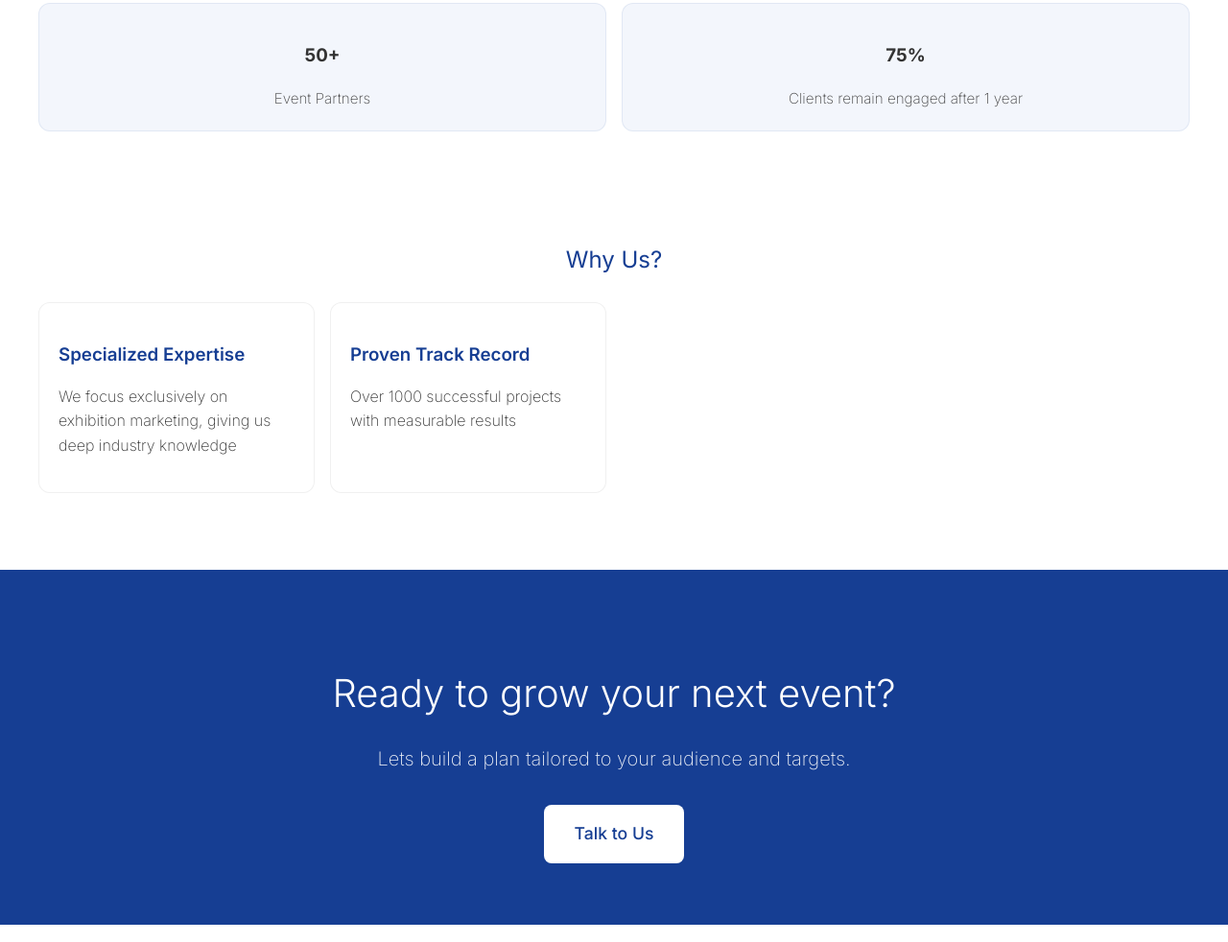
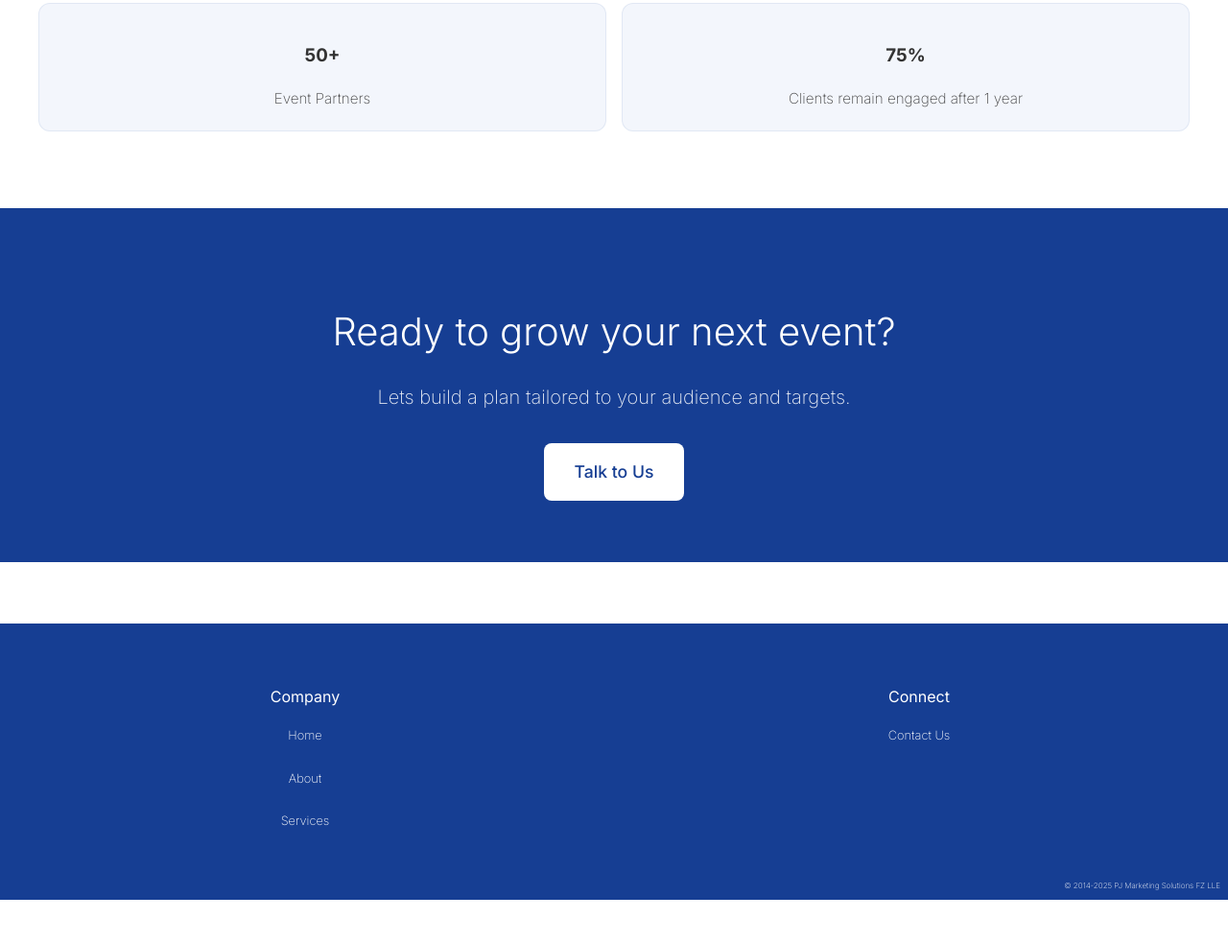
Before and after one commit to Kavlings/pj-website, an Astro site: page /about in a window 1280 px wide. Shown: the part 1300-2282 px from the top of the page at 96% size. After the commit the page ends 2238 px from the top, so only its background shows below. Built offline with nearby package versions, Linux system fonts and the light colour scheme; Astro itself is replaced by a stand-in of ours.

Commit message:
mini ui clean up

```diff
--- a/src/pages/about.astro
+++ b/src/pages/about.astro
@@ -89,7 +89,7 @@ import CTA from "../components/CTA.astro";
         </div>
     </section> -->
 
-    <section class="team-section">
+    <!-- <section class="team-section">
         <div class="container">
             <h2>Why Us?</h2>
             <div class="team-features">
@@ -101,13 +101,13 @@ import CTA from "../components/CTA.astro";
                     <h3>Proven Track Record</h3>
                     <p>Over 1000 successful projects with measurable results</p>
                     </div>
-                <!-- <div class="feature-item">
+                <div class="feature-item">
                     <h3>Data Driven Approach</h3>
                     <p> - </p>
-                </div> -->
+                </div>
             </div>
         </div>
-    </section>
+    </section> -->
 
 
     <!-- <section class="client-logos">
--- a/src/pages/index.astro
+++ b/src/pages/index.astro
@@ -18,6 +18,7 @@ import CTA from "../components/CTA.astro";
             Precise Reach. <br>
             Real Growth.
         </h1>
+
         <a href="/contact" class="hero-cta-button">Talk to Us</a>
 
     </div>
```
